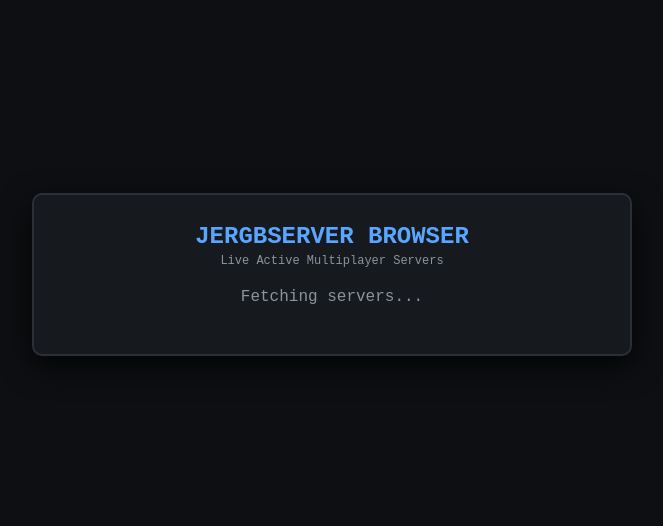
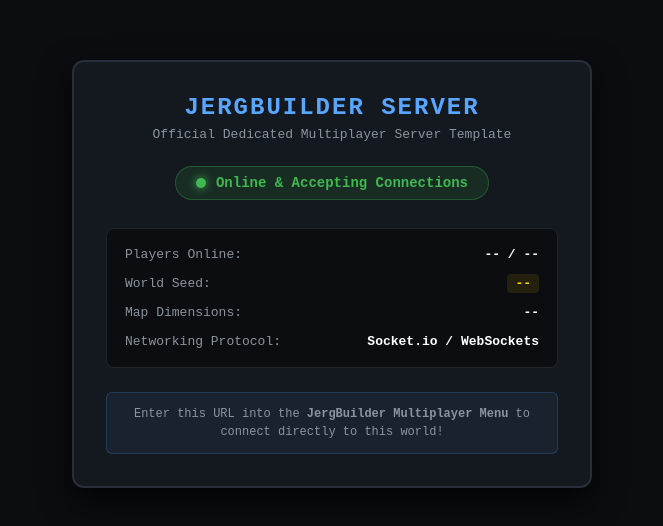
Before and after one commit to jergan-studio/JergBServer, a website: page public/index.html in a window 1280 px wide. Shown: the part 126-652 px from the top of the page, without its empty margins (308-971 px from the left). Drawn offline with nearby package versions, Linux system fonts and the light colour scheme; no server answers.

Commit message:
Update index.html

```diff
--- a/public/index.html
+++ b/public/index.html
@@ -3,7 +3,7 @@
 <head>
     <meta charset="UTF-8">
     <meta name="viewport" content="width=device-width, initial-scale=1.0">
-    <title>JergBServer | Server Browser</title>
+    <title>JergBuilder Server Status</title>
     <style>
         * {
             box-sizing: border-box;
@@ -12,7 +12,7 @@
         }
 
         body {
-            background-color: #0d0f12;
+            background-color: #0b0d10;
             color: #e0e6ed;
             font-family: 'Courier New', Courier, monospace;
             display: flex;
@@ -22,108 +22,151 @@
             padding: 20px;
         }
 
-        .container {
-            background: #16191e;
-            border: 2px solid #2a2f38;
-            border-radius: 10px;
-            padding: 28px;
+        .server-card {
+            background: #14181f;
+            border: 2px solid #282f3a;
+            border-radius: 12px;
+            padding: 32px;
             width: 100%;
-            max-width: 600px;
-            box-shadow: 0 10px 30px rgba(0, 0, 0, 0.8);
+            max-width: 520px;
+            text-align: center;
+            box-shadow: 0 12px 32px rgba(0, 0, 0, 0.8);
         }
 
         h1 {
             color: #58a6ff;
             font-size: 24px;
-            text-align: center;
-            margin-bottom: 4px;
+            letter-spacing: 2px;
+            margin-bottom: 6px;
             text-transform: uppercase;
         }
 
         .subtitle {
             color: #8b949e;
-            font-size: 12px;
-            text-align: center;
-            margin-bottom: 20px;
+            font-size: 13px;
+            margin-bottom: 24px;
         }
 
-        .server-list {
+        .status-badge {
+            display: inline-flex;
+            align-items: center;
+            gap: 10px;
+            background: rgba(46, 160, 67, 0.15);
+            color: #3fb950;
+            border: 1px solid rgba(46, 160, 67, 0.4);
+            padding: 8px 20px;
+            border-radius: 20px;
+            font-weight: bold;
+            font-size: 14px;
+            margin-bottom: 28px;
+        }
+
+        .dot {
+            width: 10px;
+            height: 10px;
+            background-color: #3fb950;
+            border-radius: 50%;
+            box-shadow: 0 0 10px #3fb950;
+        }
+
+        .info-grid {
+            background: #0b0d10;
+            border: 1px solid #21262d;
+            border-radius: 8px;
+            padding: 18px;
+            font-size: 13px;
             display: flex;
             flex-direction: column;
-            gap: 10px;
-            max-height: 300px;
-            overflow-y: auto;
-            margin-bottom: 20px;
+            gap: 14px;
+            text-align: left;
         }
 
-        .server-card {
-            background: #0d0f12;
-            border: 1px solid #2a2f38;
-            padding: 14px;
-            border-radius: 6px;
+        .info-row {
             display: flex;
             justify-content: space-between;
             align-items: center;
         }
 
-        .server-info h3 {
-            font-size: 15px;
-            color: #ffffff;
-            margin-bottom: 4px;
-        }
-
-        .server-info p {
-            font-size: 12px;
+        .label {
             color: #8b949e;
         }
 
-        .badge {
-            background: rgba(88, 166, 255, 0.15);
-            color: #58a6ff;
-            border: 1px solid rgba(88, 166, 255, 0.4);
-            padding: 4px 10px;
-            border-radius: 12px;
-            font-size: 12px;
+        .value {
+            color: #ffffff;
             font-weight: bold;
         }
+
+        .code-tag {
+            color: #ffd700;
+            background: rgba(255, 215, 0, 0.1);
+            padding: 2px 8px;
+            border-radius: 4px;
+        }
+
+        .instructions {
+            margin-top: 24px;
+            font-size: 12px;
+            color: #8b949e;
+            line-height: 1.5;
+            background: rgba(88, 166, 255, 0.08);
+            border: 1px solid rgba(88, 166, 255, 0.2);
+            padding: 12px;
+            border-radius: 6px;
+        }
     </style>
-    <script src="https://cdn.socket.io/4.7.2/socket.io.min.js"></script>
 </head>
 <body>
 
-    <div class="container">
-        <h1>JergBServer Browser</h1>
-        <p class="subtitle">Live Active Multiplayer Servers</p>
+    <div class="server-card">
+        <h1 id="server-name">JergBuilder Server</h1>
+        <p class="subtitle">Official Dedicated Multiplayer Server Template</p>
 
-        <div id="server-list" class="server-list">
-            <p style="text-align: center; color: #8b949e;">Fetching servers...</p>
+        <div class="status-badge">
+            <span class="dot"></span> Online & Accepting Connections
+        </div>
+
+        <div class="info-grid">
+            <div class="info-row">
+                <span class="label">Players Online:</span>
+                <span class="value" id="player-count">-- / --</span>
+            </div>
+            <div class="info-row">
+                <span class="label">World Seed:</span>
+                <span class="value"><span class="code-tag" id="server-seed">--</span></span>
+            </div>
+            <div class="info-row">
+                <span class="label">Map Dimensions:</span>
+                <span class="value" id="map-size">--</span>
+            </div>
+            <div class="info-row">
+                <span class="label">Networking Protocol:</span>
+                <span class="value">Socket.io / WebSockets</span>
+            </div>
+        </div>
+
+        <div class="instructions">
+            Enter this URL into the <strong>JergBuilder Multiplayer Menu</strong> to connect directly to this world!
         </div>
     </div>
 
     <script>
-        const socket = io();
-        const serverListContainer = document.getElementById('server-list');
+        // Fetch server stats dynamically from the backend API
+        async function fetchServerInfo() {
+            try {
+                const res = await fetch('/api/info');
+                const data = await res.json();
 
-        socket.on('serverListUpdate', (servers) => {
-            serverListContainer.innerHTML = '';
-            if (servers.length === 0) {
-                serverListContainer.innerHTML = '<p style="text-align: center; color: #8b949e;">No active servers.</p>';
-                return;
+                document.getElementById('server-name').innerText = data.name;
+                document.getElementById('player-count').innerText = `${data.onlinePlayers} / ${data.maxPlayers}`;
+                document.getElementById('server-seed').innerText = data.seed;
+                document.getElementById('map-size').innerText = `${data.mapSize} x ${data.mapSize}`;
+            } catch (err) {
+                console.error("Could not fetch server stats:", err);
             }
+        }
 
-            servers.forEach(srv => {
-                const card = document.createElement('div');
-                card.className = 'server-card';
-                card.innerHTML = `
-                    <div class="server-info">
-                        <h3>${srv.name}</h3>
-                        <p>Host: ${srv.host}</p>
-                    </div>
-                    <div class="badge">${srv.playerCount} / ${srv.maxPlayers} Players</div>
-                `;
-                serverListContainer.appendChild(card);
-            });
-        });
+        fetchServerInfo();
+        setInterval(fetchServerInfo, 5000); // Auto-refresh metrics every 5s
     </script>
 </body>
 </html>
```
